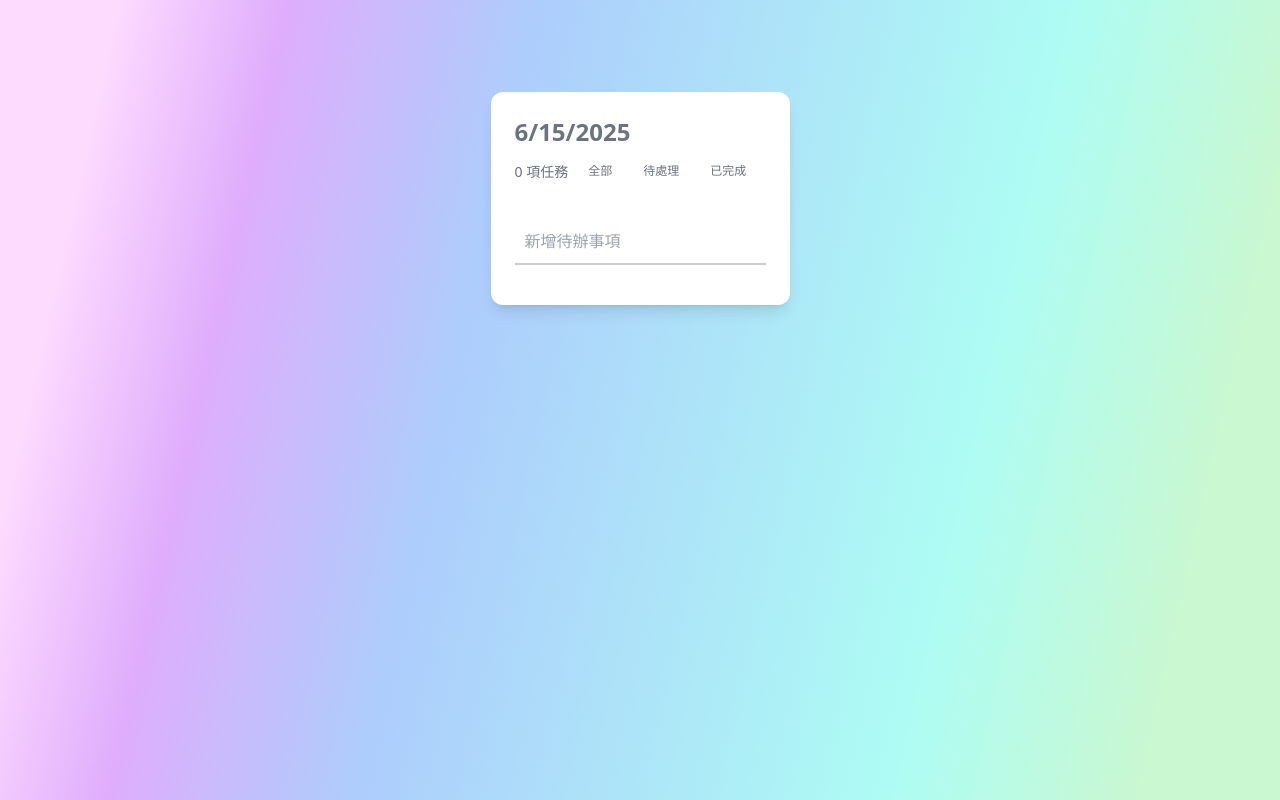
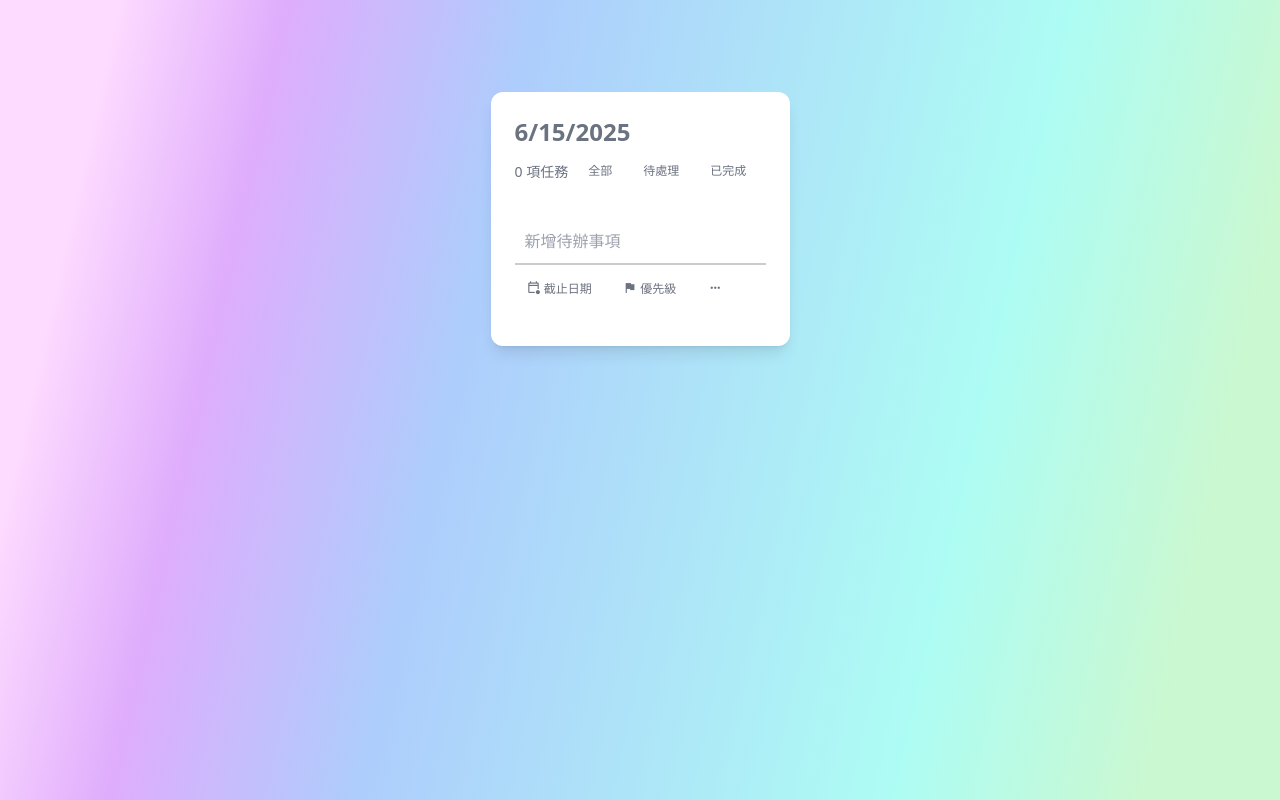
Before and after one commit to jennyy479/todo-list-vue3, a Vue app: page / in a window 1280 px wide. Built offline with nearby package versions, Linux system fonts and the light colour scheme.

Commit message:
wip: 新增icon庫/ 優先級 / 截止日期

```diff
--- a/src/components/TodoList.vue
+++ b/src/components/TodoList.vue
@@ -5,7 +5,7 @@
       <div class="flex pt-2 gap-2 items-center">
         <p class="text-gray-500 text-sm">{{ filterByStatus.length }} 項任務</p>
         <button
-          class="button-13 focus:outline-none"
+          class="default-button focus:outline-none"
           :class="{ 'bg-gray-200 text-gray-900': filterStatus === 'all' }"
           @click="filterStatus = 'all'"
           role="button"
@@ -13,7 +13,7 @@
           全部
         </button>
         <button
-          class="button-13 focus:outline-none"
+          class="default-button focus:outline-none"
           :class="{ 'bg-gray-200 text-gray-900': filterStatus === 'undone' }"
           @click="filterStatus = 'undone'"
           role="button"
@@ -21,7 +21,7 @@
           待處理
         </button>
         <button
-          class="button-13 focus:outline-none"
+          class="default-button focus:outline-none"
           :class="{ 'bg-gray-200 text-gray-900': filterStatus === 'done' }"
           @click="filterStatus = 'done'"
           role="button"
@@ -30,13 +30,40 @@
         </button>
       </div>
     </div>
-    <form @submit.prevent="handleAddTodo" class="flex space-x-2 pt-4">
+    <form @submit.prevent="handleAddTodo" class="pt-4">
       <div class="input-container w-full">
-        <input placeholder="新增待辦事項" class="input-field" type="text"  v-model="newTodo" @keydown.enter="handleAddTodo">
+        <input placeholder="新增待辦事項" class="input-field" type="text" v-model="newTodo" @keydown.enter="handleAddTodo">
         <label for="input-field" class="input-label">輸入文字</label>
         <span class="input-highlight"></span>
+        <div class="flex gap-2 flex-nowrap items-center mt-2">
+          <button
+            class="default-button focus:outline-none whitespace-nowrap px-3 py-2 min-w-fit"
+            :class="{ 'border-2 text-gray-900': filterStatus === 'deadline' }"
+            @click="filterStatus = 'deadline'"
+            role="button"
+          >
+            <i class="mdi mdi-calendar-badge-outline text-sm"></i>
+            截止日期
+          </button>
+          <button
+            class="default-button focus:outline-none whitespace-nowrap px-3 py-2 min-w-fit"
+            :class="{ 'border-2 text-gray-900': filterStatus === 'priority' }"
+            @click="filterStatus = 'priority'"
+            role="button"
+          >
+            <i class="mdi mdi-flag text-sm"></i>
+            優先級
+          </button>
+          <button
+            class="default-button focus:outline-none whitespace-nowrap px-3 py-2 min-w-fit"
+            :class="{ 'border-2 text-gray-900': filterStatus === 'all' }"
+            @click="filterStatus = 'all'"
+            role="button"
+          >
+          <span class="mdi mdi-dots-horizontal text-sm"></span>
+          </button>
+        </div>
       </div>
-
     </form>
     <ul class="space-y-2">
       <li
@@ -62,11 +89,14 @@
         </div>
         <div
           v-if="!isEditMode[todoIndex]"
-          class="cursor-pointer"
+          class="flex flex-col cursor-pointer"
           @dblclick="startEditTodo(todoIndex)"
         >
-          <span :class="{ 'line-through text-gray-400': todo.done }" class="text-gray-500">
+          <span :class="{ 'line-through text-gray-400': todo.done }" class="text-gray-500 h-auto">
             {{ todo.text }}
+          </span>
+          <span>
+            tag
           </span>
         </div>
 
--- a/src/main.js
+++ b/src/main.js
@@ -3,5 +3,5 @@ import { createPinia } from 'pinia'
 import './tailwind.css'
 import './style.css'
 import App from './App.vue'
-
+import '@mdi/font/css/materialdesignicons.min.css';
 createApp(App).use(createPinia()).mount('#app')
--- a/src/style.css
+++ b/src/style.css
@@ -159,7 +159,7 @@ button:focus, button:focus-visible {
   }
 }
 
-.button-13 {
+.default-button {
   background-color: #fff;
   box-sizing: border-box;
   color: #6B7280;
@@ -179,15 +179,12 @@ button:focus, button:focus-visible {
   width: auto;
 }
 
-.button-13:hover {
+.default-button:hover {
   background-color: #f7fafa;
 }
 
-.button-13:focus {
-  background-color:  #a3a7b0;
-  color: #fff;
-  border: 1px solid #d5d9d9;
-  border-radius: 8px;
+.default-button:focus {
+  background-color: #f7fafa;
 }
 
 .input-container {
@@ -217,7 +214,7 @@ button:focus, button:focus-visible {
 
 .input-highlight {
   position: absolute;
-  bottom: 0;
+  bottom: 40.5px;
   left: 0;
   height: 2px;
   width: 0;
```
